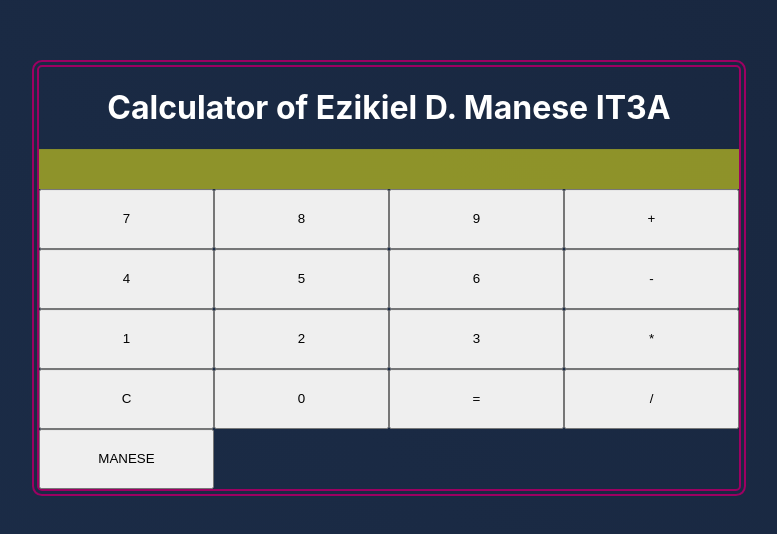
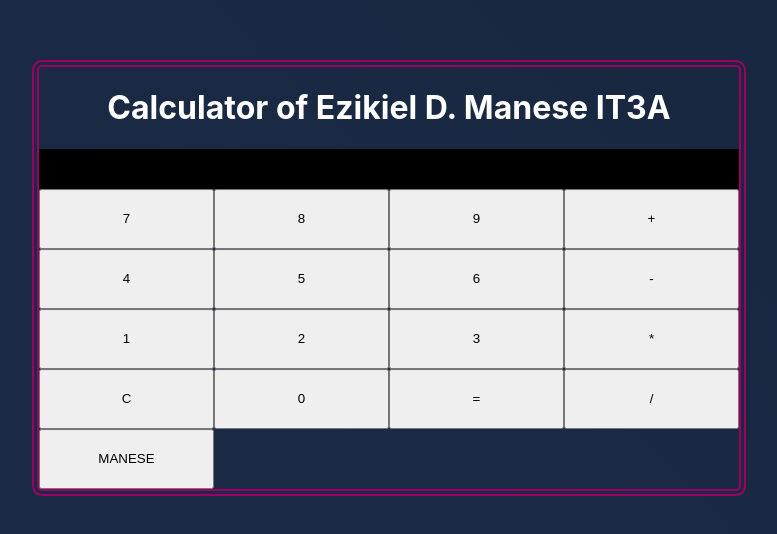
Before and after one commit to Ezikiel2023/prelimexam, a React (Create React App) app: page / in a window 1280 px wide. Shown: the part 122-656 px from the top of the page, without its empty margins (251-1028 px from the left). Built offline with nearby package versions, Linux system fonts and the light colour scheme.

Commit message:
Update App.css

```diff
--- a/src/App.css
+++ b/src/App.css
@@ -5,8 +5,8 @@
 .CalDisplay {
   height: 40px;
   font-size: 2em;
-  background-color: rgba(194, 194, 31, 0.692);
-  color: black;
+  background-color: black;
+  color: white;
 }
 
 .CalContainer {
```
